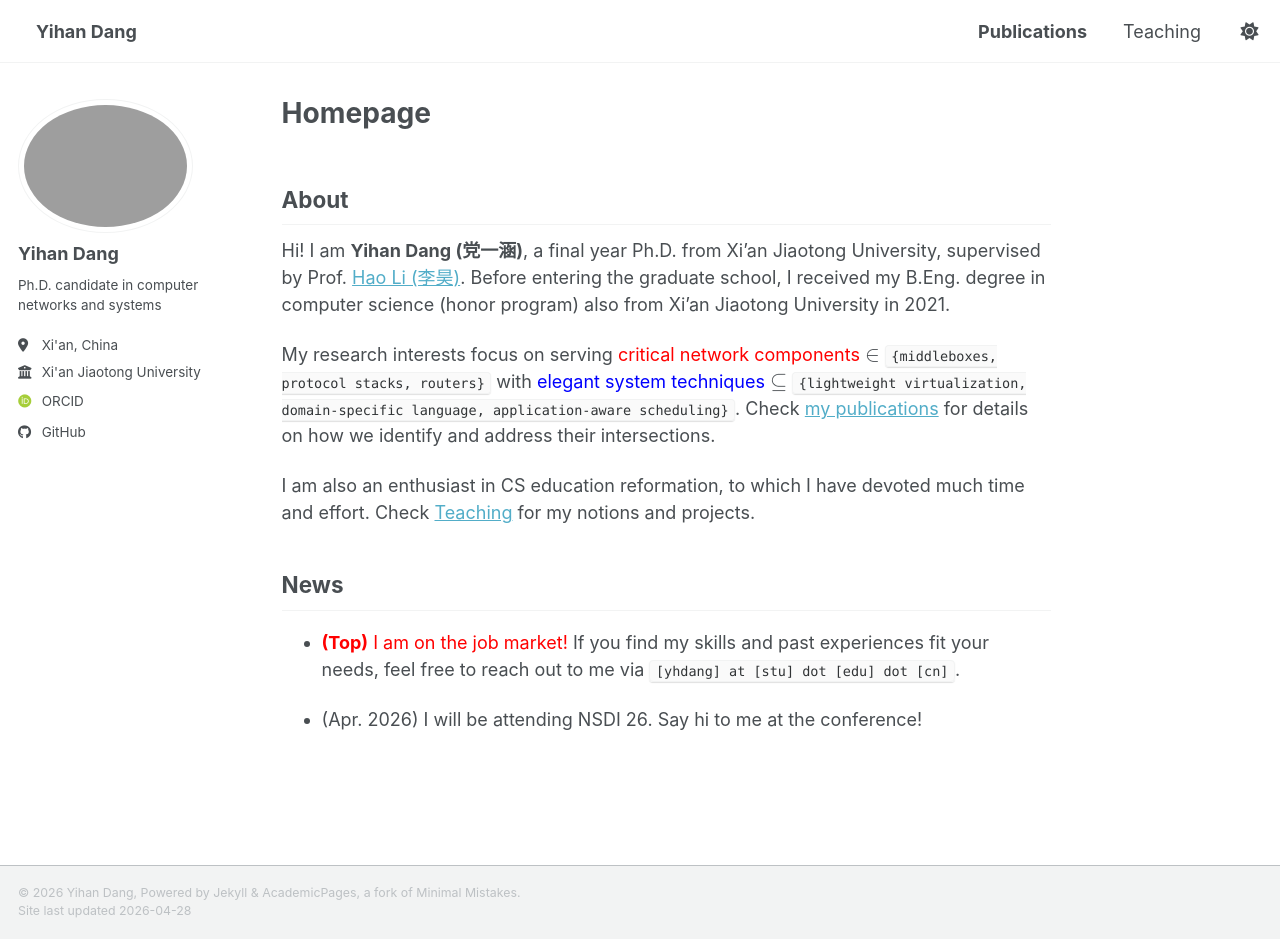
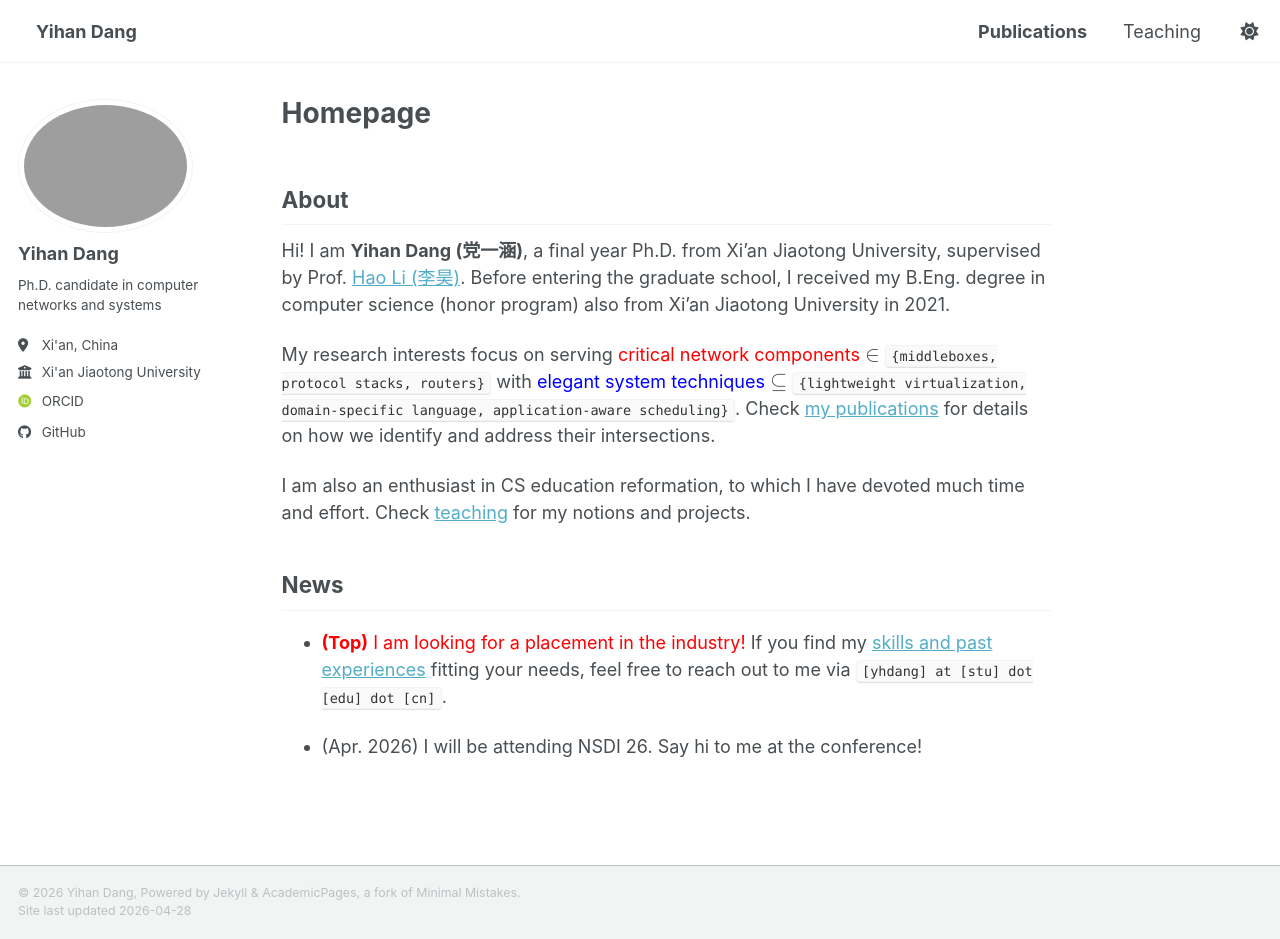
Before and after one commit to Qcloud1223/qcloud1223.github.io, a Jekyll site: the page built from _pages/about.md, in a window 1280 px wide and 939 px high. Built offline with Jekyll 4.4.1, drawn with Linux system fonts in a browser that asks for light colours; some web fonts are replaced; a script bundle is joined from its source files by our own code; library files that are not in the unit come from our copies.

Commit message:
update about

```diff
--- a/_pages/about.md
+++ b/_pages/about.md
@@ -18,15 +18,16 @@
 $$\in$$ `{middleboxes, protocol stacks, routers}`
 with <font color="blue">elegant system techniques</font>
 $$\subseteq$$ `{lightweight virtualization, domain-specific language, application-aware scheduling}`.
-Check [my publications]() for details on how we identify and address their intersections.
+Check [my publications](https://qcloud1223.github.io/publications) for details on how we identify and address their intersections.
 
 I am also an enthusiast in <span title="We all know it's not perfect...">CS education</span> reformation,
 to which I have devoted much time and effort.
-Check [Teaching]() for my notions and projects.
+Check [teaching](https://qcloud1223.github.io/teaching) for my notions and projects.
 
 ## News
 
-* <span style="color:red">**(Top)** I am on the job market!</span> If you find my skills and past experiences fit your needs,
+* <span style="color:red">**(Top)** I am looking for a placement in the industry!</span>
+If you find my [skills and past experiences](https://qcloud1223.github.io/publications) fitting your needs,
 feel free to reach out to me via `[yhdang] at [stu] dot [edu] dot [cn]`.
 
 * (Apr. 2026) I will be attending NSDI 26. Say hi to me at the conference!
```
